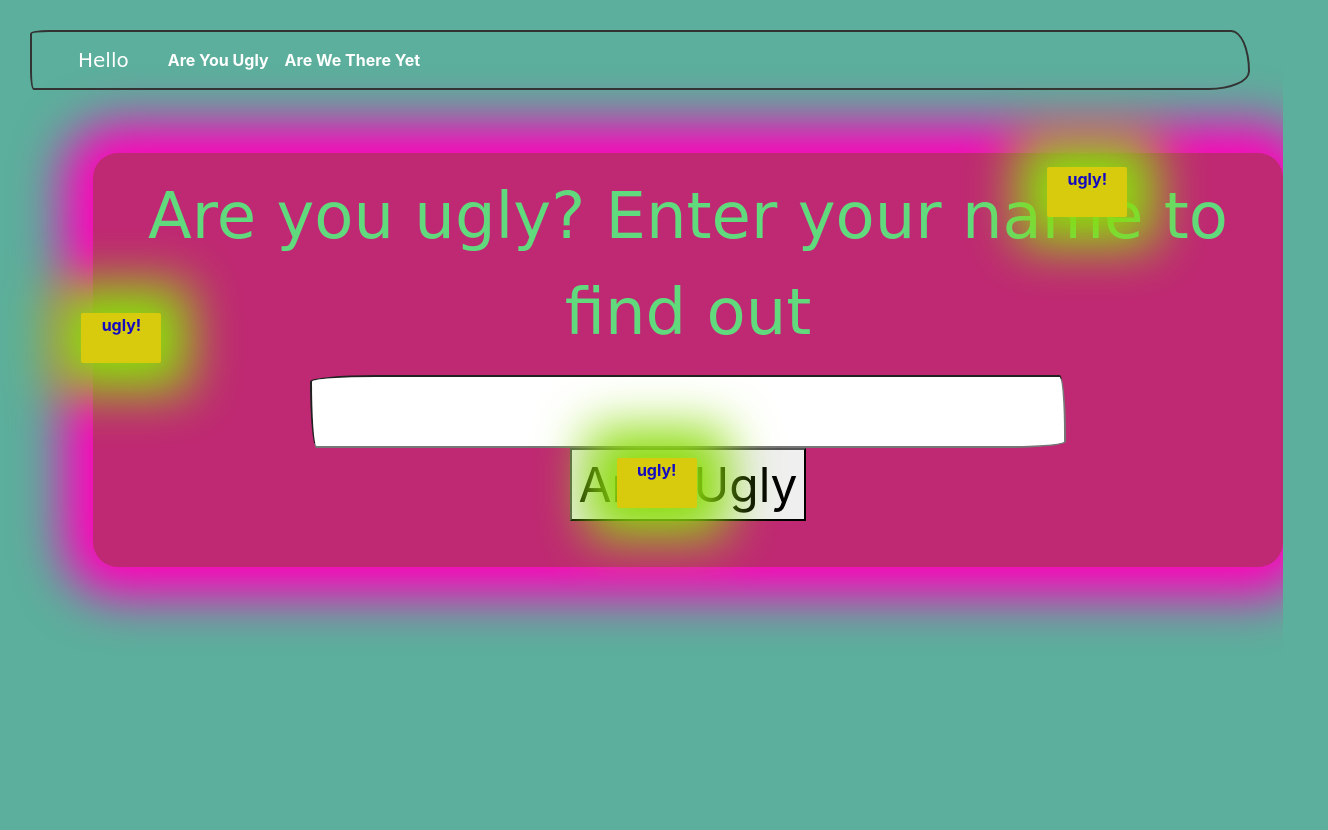
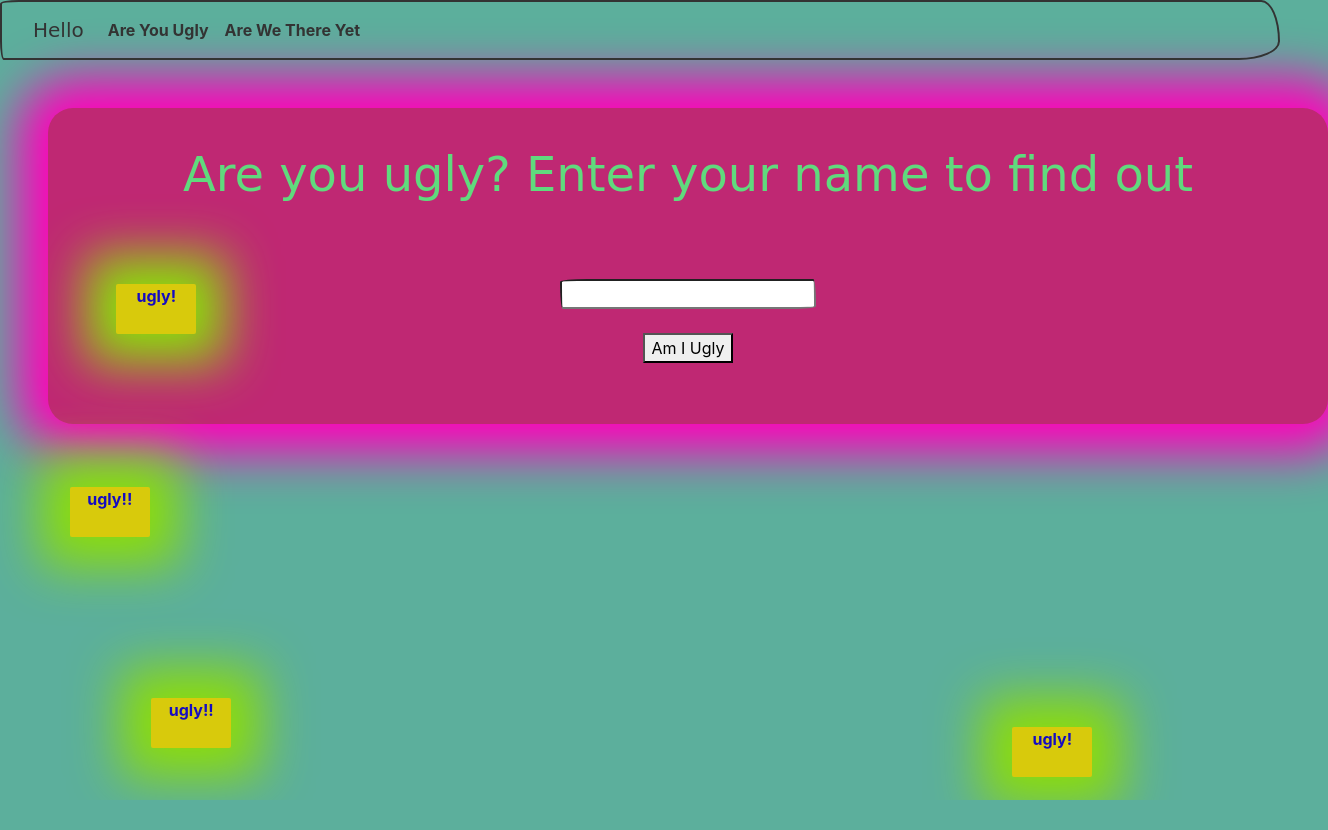
Before and after one commit to poopatrol/poopatrol.github.io, a plain HTML site: page index.html in a window 1280 px wide. Shown: the whole page, 1328 px wide, since content can reach past the window. After the commit the page ends 800 px from the top, so only its background shows below. Drawn offline with nearby package versions, Linux system fonts and the light colour scheme; a web font is replaced by a local one.

Commit message:
fishtank

```diff
--- a/index.html
+++ b/index.html
@@ -3,35 +3,26 @@
 <head>
 	<meta charset="utf-8">
 	<meta name="viewport" content="width=device-width, initial-scale=1">
-
   <link href="https://cdn.jsdelivr.net/npm/bootswatch@4.5.2/dist/sketchy/bootstrap.min.css" rel="stylesheet">
 
   <style>
-    html {
-      font-size: 100%;
-      box-sizing: border-box;
-      padding: 15px;
-  }
-    *, *:before, *:after {
-        box-sizing: inherit;
-    }
-
 
     body {
-      margin: 0;
-      height: 100vh;
-      padding: 15px;
       color: #333;
       background: #5caf9c;
       justify-content: center;
+      text-align: center;
     }
 
     h1 {
-      font-size: 4rem;
-      margin: 0;
+      font-size: 3rem;
       padding: 15px;
       line-height: 1.5;
       text-align: center;
+    }
+
+    form {
+      display: inline-block;
     }
 
     @keyframes bounce {
@@ -40,7 +31,7 @@
       60% {transform: translateY(-30px);}
     }
 
-  @keyframes example {
+    @keyframes transition {
       0% {background-color: rgb(20, 215, 233);}
       30% {background-color: yellow;}
       100% {background-color: #bf2873;}
@@ -55,7 +46,7 @@
       width: 100%;
       cursor: wait;
       box-shadow:0px 0px 50px 30px #ff00bb ;
-      animation-name: bounce, example;
+      animation-name: bounce, transition;
       animation-duration: 4s, 4s;
       float: left;
       clear:both;
@@ -69,22 +60,6 @@
       margin-right: 80px;
       margin-left: 80px;
       padding: 15px;
-  }
-  /* links */
-  a {
-      color: #fff;
-      font-weight: bold;
-      text-align: center;
-      text-decoration: none;
-      padding: 15px;
-  }
-
-  a:hover {
-      color: #af34af;
-      font-weight: bold;
-      text-align: center;
-      cursor: help;
-      text-decoration: underline;
   }
 
     .ugly {
@@ -126,17 +101,20 @@
     </div>
   </nav>
 
+  <div id = "ugly-div">
     <h1>
-    <div id = "ugly-div">
       Are you ugly? Enter your name to find out
+    </h1>
     <p>
+    <form id = "ugly-form">
       <input name="text" id = "input-name">
       <br>
-          <button type="button" id = "button-name" onclick="result();">Am I Ugly</button>
       <br>
+      <button type="submit">Am I Ugly</button>
+      <br>
+    </form>
     </p>
   </div>
-  </h1>
 
   <span id = "link"></span>
 
@@ -145,40 +123,46 @@
 <script src="https://cdn.jsdelivr.net/npm/bootstrap@5.3.1/dist/js/bootstrap.bundle.min.js" integrity="sha384-HwwvtgBNo3bZJJLYd8oVXjrBZt8cqVSpeBNS5n7C8IVInixGAoxmnlMuBnhbgrkm" crossorigin="anonymous">
 </script>
 
+<script src="https://ajax.googleapis.com/ajax/libs/jquery/2.1.1/jquery.min.js"></script>
+
 <script>
   var uglyValue = document.getElementById("ugly-div");
   var linkEl = document.getElementById('link');
 
-document.getElementById("input-name").addEventListener("keyup", function(event) {
-  if (event.keyCode === 13) {
-    event.preventDefault();
-    document.getElementById("button-name").click();
-    console.log("clicked");
-  }
-  });
-
+// results when you click button
 
   function result() {
     var nameValue = document.getElementById("input-name").value;
-    uglyValue.innerHTML = nameValue + ", you are ugly!";
-    uglyValue
-    linkEl.innerHTML = "<h1><a href='https://poopatrol.github.io/ugly.html'>click to double check</a></h1>"
+    console.log(nameValue);
+    uglyValue.innerHTML ="<h1>" + nameValue + ", you are ugly!</h1>";
+    linkEl.innerHTML = "<h1><a href='/ugly.html'>click to double check</a></h1>"
   }
 
-  var uglyText1 = document.createElement("div");
-  uglyText1.className = "ugly";
-  uglyText1.textContent = "ugly!"
-  document.body.appendChild(uglyText1);
+  $("#ugly-form").on("submit", function(){
+    event.preventDefault();
+    console.log("hi");
+    result();
+  });
 
-  var uglyText2 = document.createElement("div");
-  uglyText2.className = "ugly";
-  uglyText2.textContent = "ugly!"
-  document.body.appendChild(uglyText2);
+  // animation for ugly squares
 
-  var uglyText3 = document.createElement("div");
-  uglyText3.className = "ugly";
-  uglyText3.textContent = "ugly!"
-  document.body.appendChild(uglyText3);
+  var uglyArray = Array('ugly!', 'ugly!!', 'ugly!!', 'ugly!');
+  for (i=0; i < uglyArray.length; i++){
+    $('<div class="ugly">').text(uglyArray[i]).appendTo('body');
+  };
+
+  var $uglyPointers = $(".ugly");
+
+  var uglyPositions =  function(){
+    $uglyPointers.each(function(){
+      var $uglyPointer = $(this);
+      var newLeft = (getRandomInt(0, 100)) * innerWidth/110;
+      var newTop = (getRandomInt(0, 100)) * innerHeight/110;
+      $uglyPointer.css("left", (newLeft + "px"));
+      $uglyPointer.css("top", (newTop + "px"));
+      console.log(newLeft, newTop);
+    });
+  }
 
   function getRandomInt(min, max) {
     min = Math.ceil(min);
@@ -186,29 +170,9 @@ document.getElementById("input-name").addEventListener("keyup", function(event)
     return Math.floor(Math.random() * (max - min + 1)) + min;
   }
 
-  var makeItMove = function() {
-      var newLeft1 = (getRandomInt(0, 100)) * innerWidth/110
-      var newTop1 = (getRandomInt(0, 100)) * innerHeight/110
 
-      var newLeft2 = (getRandomInt(0, 100)) * innerWidth/110
-      var newTop2 = (getRandomInt(0, 100)) * innerHeight/110
-
-      var newLeft3 = (getRandomInt(0, 100)) * innerWidth/110
-      var newTop3 = (getRandomInt(0, 100)) * innerHeight/110
-
-      uglyText1.style.left = newLeft1 + "px";
-      uglyText1.style.top = newTop1 + "px";
-
-      uglyText2.style.left = newLeft2 + "px";
-      uglyText2.style.top = newTop2 + "px";
-
-      uglyText3.style.left = newLeft3 + "px";
-      uglyText3.style.top = newTop3 + "px";
-
-    }
-
-  // Step 3: Call that on an interval
-  window.setInterval(makeItMove, 1000);
+  // Call that on an interval
+  window.setInterval(uglyPositions, 1000);
 
 
 </script>
```
Also changed, not shown: fishtank.html (added, +60 -0 lines), ugly.html (+19 -3 lines), fish.png (added). Lines whose indentation alone changed are shown as unchanged.
